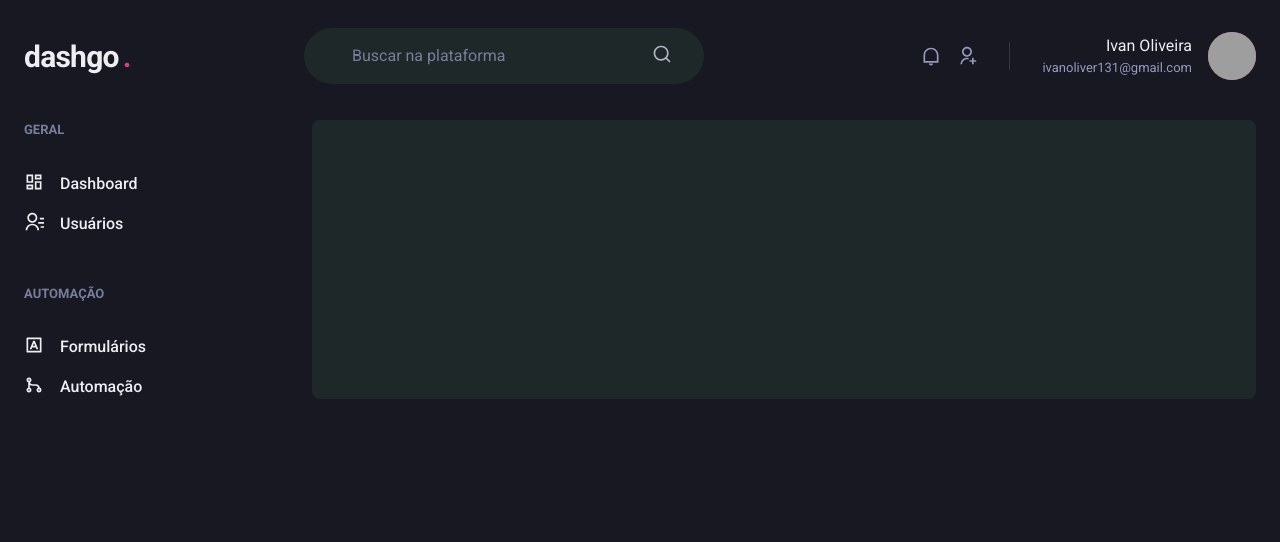
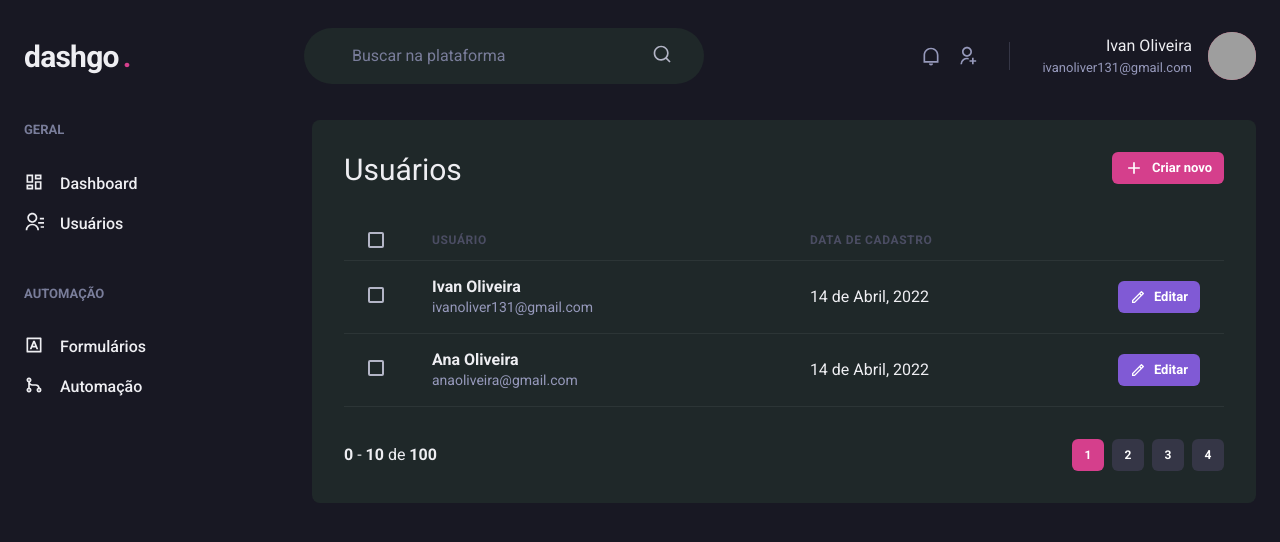
Before and after one commit to IvanOliver131/dashgo, a Next.js app: page /users in a window 1280 px wide. Shown: the top 542 px of the page. Built offline with nearby package versions, Linux system fonts and the light colour scheme; grey boxes are pictures that could not be loaded; a web font is replaced by a local one.

Commit message:
devCommit

```diff
--- /dev/null
+++ b/src/components/Pagination.tsx
@@ -0,0 +1,67 @@
+import { Box, Button, HStack } from "@chakra-ui/react";
+
+export function Pagination() {
+  return (
+    <HStack
+      mt="8"
+      justify="space-between"
+      alignContent="center"
+      spacing="6"
+    >
+      <Box>
+        <strong>0</strong> - <strong>10</strong> de <strong>100</strong>
+      </Box>
+      <HStack spacing="2">
+        <Button
+          size="sm"
+          fontSize="xs"
+          width="4"
+          colorScheme="pink"
+          disabled
+          _disabled={{
+            bgColor: 'pink.500',
+            cursor: 'default'
+          }}
+        >
+          1
+        </Button>
+        <Button
+          size="sm"
+          fontSize="xs"
+          width="4"
+          colorScheme="pink"
+          bg="gray.700"
+          _hover={{
+            bg: 'gray.500'
+          }}
+        >
+          2
+        </Button>
+        <Button
+          size="sm"
+          fontSize="xs"
+          width="4"
+          colorScheme="pink"
+          bg="gray.700"
+          _hover={{
+            bg: 'gray.500'
+          }}
+        >
+          3
+        </Button>
+        <Button
+          size="sm"
+          fontSize="xs"
+          width="4"
+          colorScheme="pink"
+          bg="gray.700"
+          _hover={{
+            bg: 'gray.500'
+          }}
+        >
+          4
+        </Button>
+      </HStack>
+    </HStack>
+  );
+}
--- a/src/pages/users/index.tsx
+++ b/src/pages/users/index.tsx
@@ -1,5 +1,7 @@
-import { Box, Flex } from "@chakra-ui/react";
+import { Box, Button, Checkbox, Flex, Heading, Icon, Table, Tbody, Td, Text, Th, Thead, Tr } from "@chakra-ui/react";
+import { RiAddLine, RiPencilLine } from "react-icons/ri";
 import { Header } from "../../components/Header";
+import { Pagination } from "../../components/Pagination";
 import { Sidebar } from "../../components/Sidebar";
 
 export default function UserList() {
@@ -21,10 +23,107 @@
           bg="gray.800"
           p="8"
         >
+          <Flex
+            mb="8"
+            justifyContent="space-between"
+            alignContent="center"
+          >
+            <Heading
+              size="lg"
+              fontWeight="normal"
+            >
+              Usuários
+            </Heading>
+            <Button
+              as="a"
+              size="sm"
+              fontSize="small"
+              colorScheme="pink"
+              cursor="pointer"
+              leftIcon={<Icon as={RiAddLine}  fontSize="20"/>}
+            >
+              Criar novo
+            </Button>
+          </Flex>
 
+          <Table colorScheme="whiteAlpha">
+            <Thead>
+              <Tr>
+                <Th
+                  px="6"
+                  color="gray.300"
+                  width="8"
+                >
+                  <Checkbox colorScheme="pink" />
+                </Th>
+                <Th>
+                  Usuário
+                </Th>
+                <Th>
+                  Data de cadastro
+                </Th>
+                <Th width="8"></Th>
+              </Tr>
+            </Thead>
+            <Tbody>
+              <Tr>
+                <Td px="6">
+                  <Checkbox colorScheme="pink" />
+                </Td>
+                <Td>
+                  <Box>
+                    <Text fontWeight="bold">Ivan Oliveira</Text>
+                    <Text fontSize="sm" color="gray.300">ivanoliver131@gmail.com</Text>
+                  </Box>
+                </Td>
+                <Td>
+                  14 de Abril, 2022
+                </Td>
+                <Td>
+                  <Button
+                    as="a"
+                    size="sm"
+                    fontSize="small"
+                    colorScheme="purple"
+                    cursor="pointer"
+                    leftIcon={<Icon as={RiPencilLine} fontSize="16" />}
+                  >
+                    Editar
+                  </Button>
+                </Td>
+              </Tr>
+              <Tr>
+                <Td px="6">
+                  <Checkbox colorScheme="pink" />
+                </Td>
+                <Td>
+                  <Box>
+                    <Text fontWeight="bold">Ana Oliveira</Text>
+                    <Text fontSize="sm" color="gray.300">anaoliveira@gmail.com</Text>
+                  </Box>
+                </Td>
+                <Td>
+                  14 de Abril, 2022
+                </Td>
+                <Td>
+                  <Button
+                    as="a"
+                    size="sm"
+                    fontSize="small"
+                    colorScheme="purple"
+                    cursor="pointer"
+                    leftIcon={<Icon as={RiPencilLine} fontSize="16" />}
+                  >
+                    Editar
+                  </Button>
+                </Td>
+              </Tr>
+            </Tbody>
+          </Table>
+
+          <Pagination />
         </Box>
       </Flex>
     </Box>
-
   );
 }
```
Also changed, not shown: src/pages/users/create.tsx (added, +30 -0 lines).
